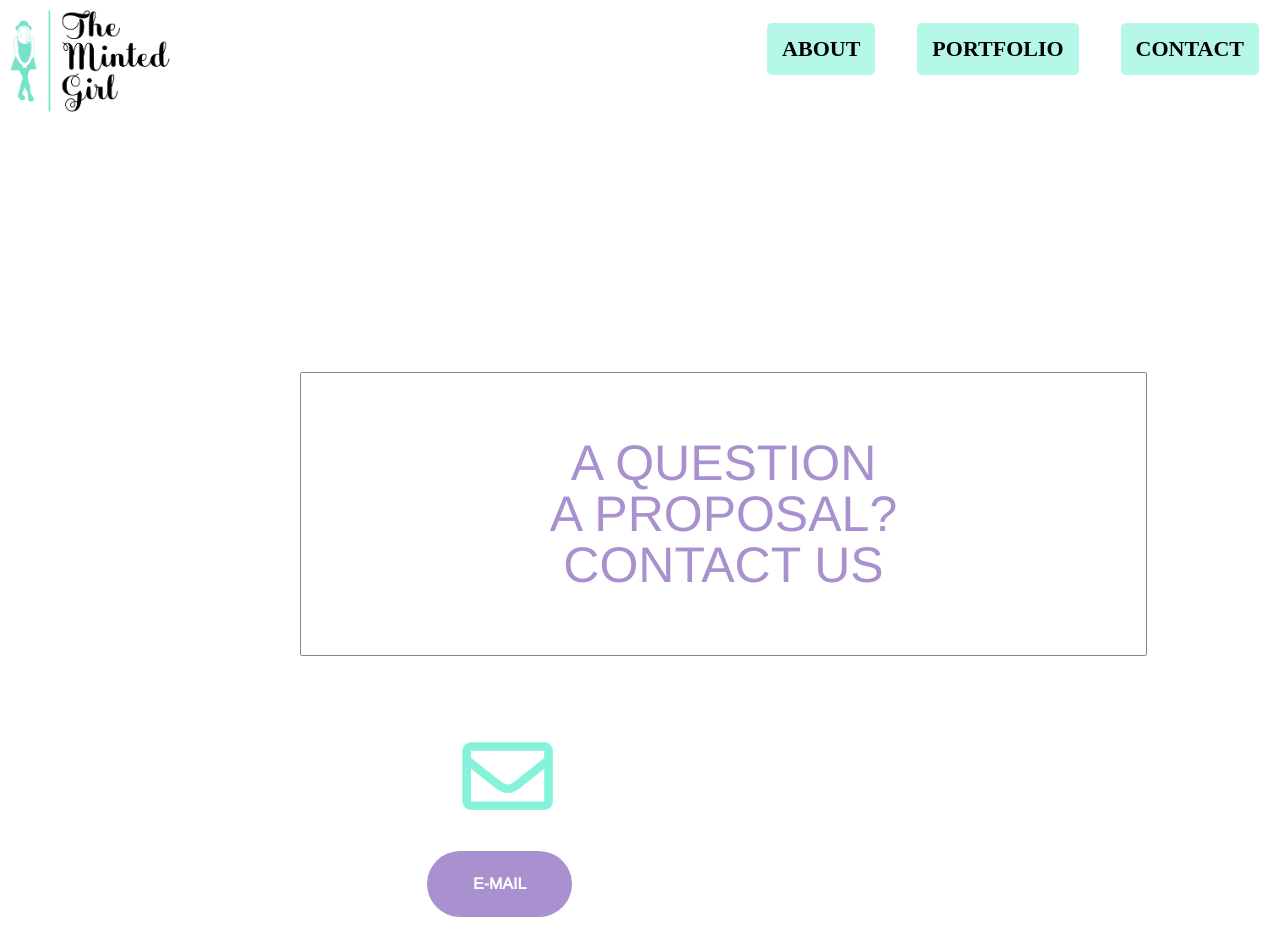
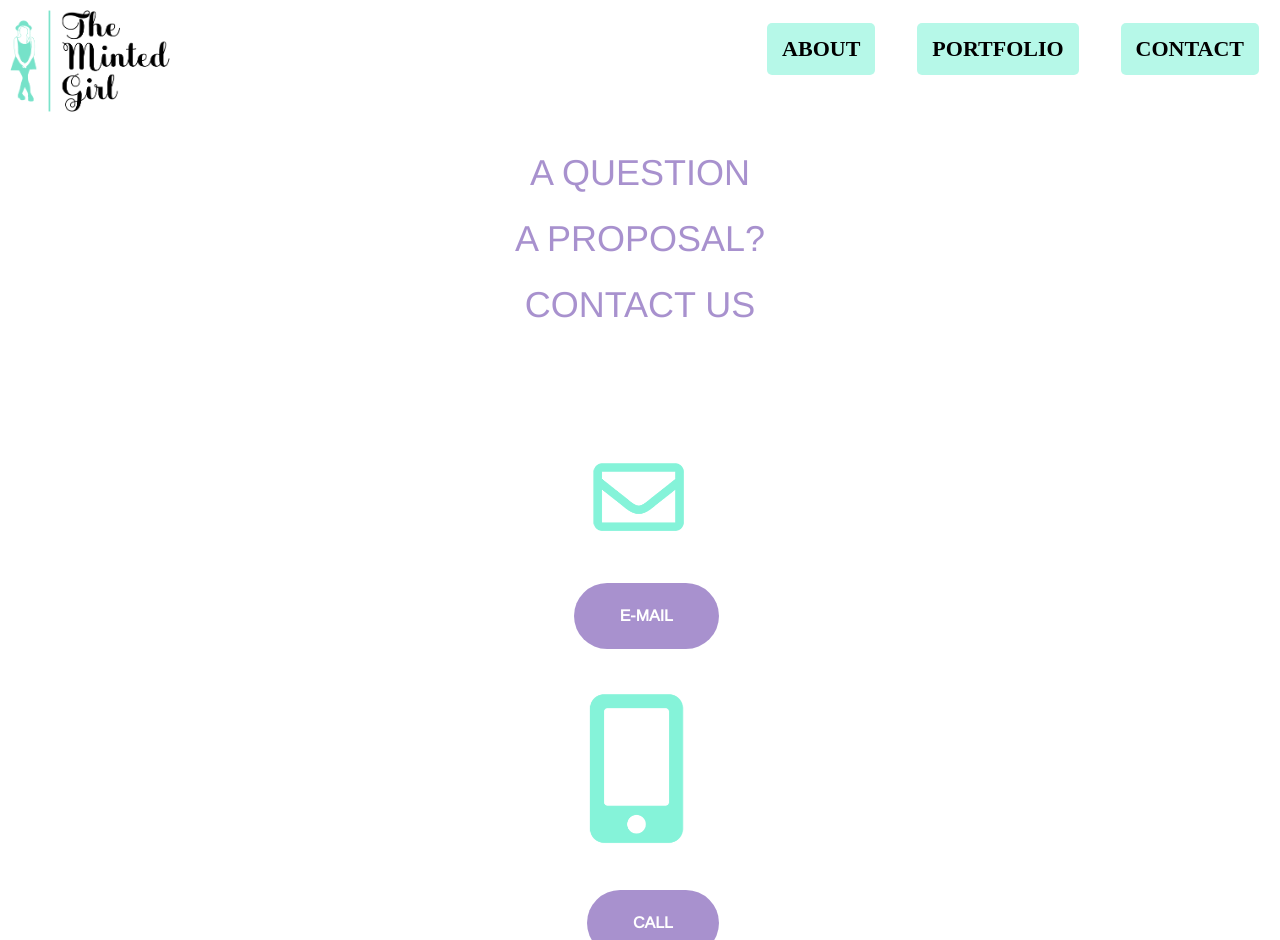
Before and after one commit to neghlima/project2_eghlima_nasim, a plain HTML site: page contact.html in a window 1280 px wide. Shown: the top 940 px of the page. Drawn offline with nearby package versions, Linux system fonts and the light colour scheme.

Commit message:
added flex to contact page

```diff
--- a/css/styles.css
+++ b/css/styles.css
@@ -287,13 +287,14 @@ background-color: #85f3d999;
   .resume-button {
     box-shadow: 0 -1px 10px;
     background: #85f3d9b8;
-    padding: 2% 3% 1% 5%;
+    padding: 10px 14px;
+    text-align: center;
     border-radius: 25px;
     text-transform: uppercase;
     font-weight: bolder;
-
-    width: 20%;
-    margin: 28px 231px;
+    font-family: "Arimo", serif;
+    /* width: 20%; */
+    margin: 28px;
     /*display: inline-block;
     position: absolute;
     right: 94px;
@@ -403,54 +404,88 @@ span.lb-caption {
 
 =========================*/
 .contact {
-  margin: 10px 100px 150px;
+  display: flex;
+  justify-content: center;
 }
 .text-box {
-  position: relative;
   text-align: center;
-  top: 222px;
-  left: 17px;
-  font-size: 50px;
+  display: flex;
+  /* top: 222px; */
+  /* left: 17px; */
+  font-size: 36px;
   text-transform: uppercase;
-  border: 1px solid #8a8a8a;
-  padding: 57px 182px;
-  border-radius: 2px;
+  /* border: 1px solid #8a8a8a; */
+  /* padding: 57px 182px; */
+  /* border-radius: 2px; */
   color: #36008d6e;
+  flex-direction: column;
+  align-items: center;
 
 }
 .contact-section {
-  margin-left: 133px;
-  padding: 0 50px;
+  /*margin-left: 133px;
+  padding: 0 50px; */
 }
+
+.contact-bottom {
+  display: flex;
+  flex-direction: column;
+  margin: 77px;
+  align-content: center;
+  /* margin-right: 83px; */
+  /* margin-bottom: 49px; */
+  align-items: center;
+}
+
+.contact-bottom1 {
+  display: flex;
+  flex-direction: column;
+  align-items: flex-end;
+}
+.contact-bottom2 {
+display: flex;
+flex-direction: column;
+align-items: flex-end;
+}
+.contact-bottom3 {
+  display: flex;
+  flex-direction: column;
+  align-items: flex-end;
+  }
 .contact-icon {
-  display: inline-block;
+  /*display: inline-block;
   margin-top: 250px;
-  margin-left: 62px;
+  margin-left: 62px; */
 }
 
 .contact-icon img {
   width: 158px;
-  margin-left: 75px;
-  padding: 10px;
+  /*margin-left: 75px;
+  padding: 10px;*/
 }
 
 .contact-button {
   box-shadow: 0 -1px 10px;
   padding: 25px 46px;
-  margin: -60px;
+  /* margin: -60px; */
   border-radius: 40px;
   text-decoration: none;
   background: #36008d6e;
   text-transform: uppercase;
   font-weight: bolder;
   display: inline-block;
-  position: relative;
-  right: 115px;
-  top: 20px;
+  /* position: relative; */
+  /* right: 115px; */
+  /* top: 20px; */
   color: white;
+  /* display: flex; */
+  /* flex-wrap: wrap; */
+  /* align-content: flex-end; */
+  /* justify-content: flex-end; */
+  /* align-items: center; */
 }
 .contact-button.tel {
-  right: 103px;
+  /*right: 103px;*/
 }
 
 .contact-button a {
@@ -521,7 +556,12 @@ footer {
     font-family: "arimo", sans-serif;
   }
 
-
+  @media (min-width: 1280px) {
+    .container {
+      max-width: 100%;
+      display: flex;
+    }
+  }
 
   @media (min-width: 960px) {
 
@@ -531,7 +571,7 @@ footer {
 
   .resume-button {
 
-    padding: 26px 1px 20px 47px;
+    padding: 15px 40px;
     border-radius: 40px;
     display: inline-block;
 
@@ -615,6 +655,10 @@ footer {
     line-height: 32px;
   }
 
+  .photo-gallery {
+    padding: 90px;
+  }
+
  /* #hamnav {
     width: 100%;
   }*/
```
